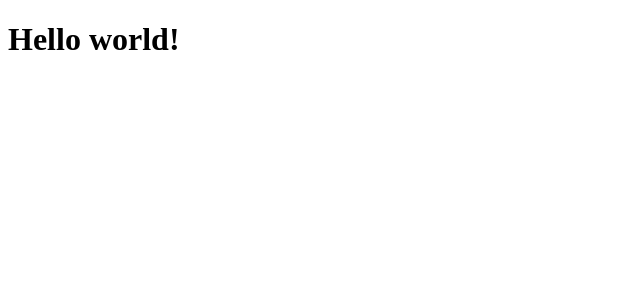
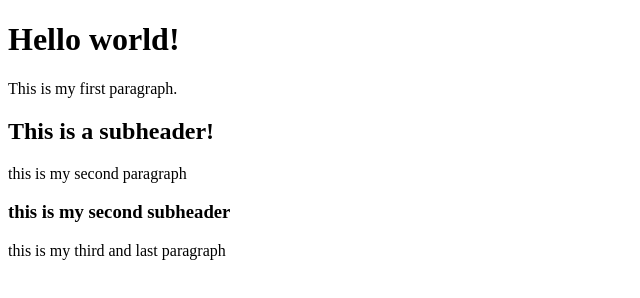
Before and after one commit to Jrabina6/html-css-0, a plain HTML site: page index.html in a window 1280 px wide. Shown: the whole page, without its empty margins (0-640 px from the left). Drawn offline with Linux system fonts and the light colour scheme.

Commit message:
2nd commit

```diff
--- a/index.html
+++ b/index.html
@@ -8,4 +8,12 @@
   </head>
   <body></body>
   <h1>Hello world!</h1>
+  <p>This is my first paragraph.</p>
+  <h2>This is a subheader!</h2>
+  <p>this is my second paragraph</p>
+  <h3>this is my second subheader</h3>
+  <p>this is my third and last paragraph</p>
+
+</body>
+
 </html>
```
